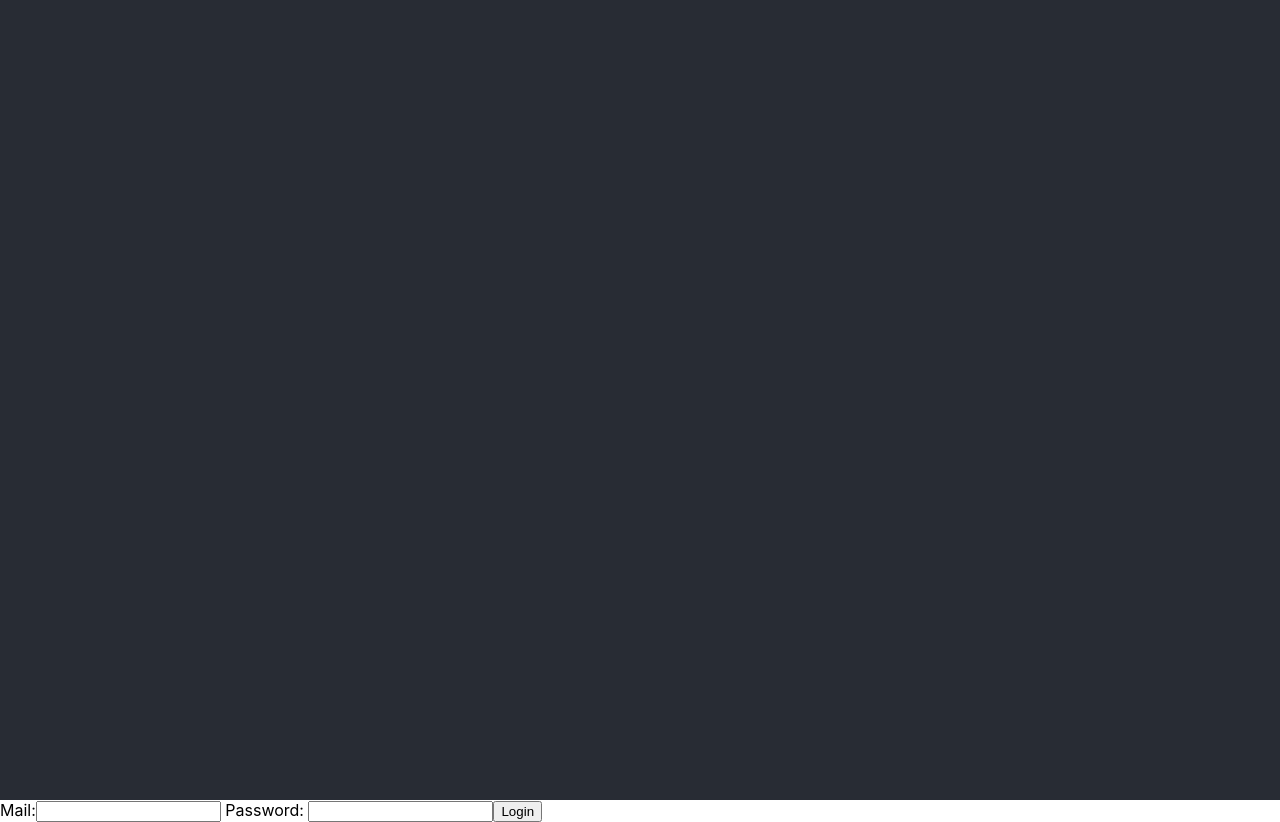
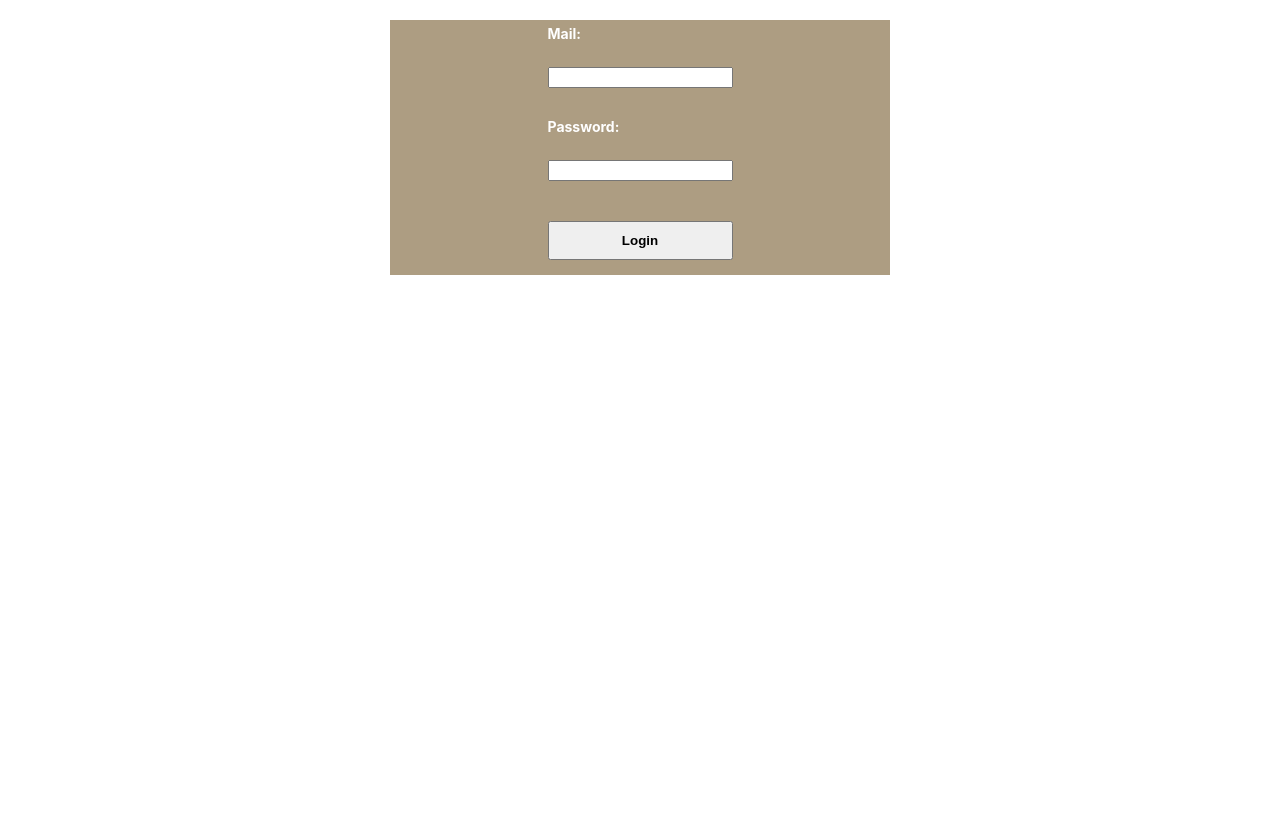
Before and after one commit to GrumpyArdias/miranda-backoffice, a React (Create React App) app: page / in a window 1280 px wide. After the commit the page ends 800 px from the top, so only its background shows below. Built offline with nearby package versions, Linux system fonts and the light colour scheme.

Commit message:
Login placeholder done

```diff
--- a/src/App.js
+++ b/src/App.js
@@ -2,11 +2,7 @@ import "./App.css";
 import React from "react";
 
 function App() {
-  return (
-    <div className="App">
-      <header className="App-header"></header>
-    </div>
-  );
+  return <div className="App"></div>;
 }
 
 export default App;
--- a/src/components/Login.jsx
+++ b/src/components/Login.jsx
@@ -1,8 +1,10 @@
 import React, { useState, useEffect } from "react";
+import { Container, MiniContainer } from "./styles/Containers.style";
+import { LoginForm } from "./styles/Form.style";
 function Login() {
   const [mail, setMail] = useState("");
   const [password, setPassword] = useState("");
-  const [logged, setLogged] = useState(false);
+  const [logged, setLogged] = useState(localStorage.getItem("logged") || false);
 
   useEffect(() => {
     console.log(`username changed to: ${mail}`);
@@ -11,6 +13,10 @@ function Login() {
   useEffect(() => {
     console.log(`password changed to: ${password}`);
   }, [password]);
+
+  useEffect(() => {
+    localStorage.setItem("logged", logged);
+  }, [logged]);
 
   const handleLogin = (e) => {
     e.preventDefault();
@@ -38,15 +44,30 @@ function Login() {
   return (
     <>
       {logged ? (
-        <div>You are allready logged in</div>
+        <MiniContainer style={{ backgroundColor: "54edbe" }}>
+          You are allready logged in
+        </MiniContainer>
       ) : (
-        <form onSubmit={handleLogin}>
-          <label>Mail:</label>
-          <input type="email" value={mail} onChange={habdleMail} />
-          <label> Password: </label>
-          <input type="password" value={password} onChange={handlePassword} />
-          <button type="submit"> Login</button>
-        </form>
+        <Container>
+          <MiniContainer>
+            {" "}
+            <LoginForm onSubmit={handleLogin}>
+              <label>Mail:</label>
+              <br />
+              <input type="email" value={mail} onChange={habdleMail} />
+              <br />
+              <label> Password: </label>
+              <br />
+              <input
+                type="password"
+                value={password}
+                onChange={handlePassword}
+              />
+              <br />
+              <button type="submit"> Login</button>
+            </LoginForm>
+          </MiniContainer>
+        </Container>
       )}
     </>
   );
--- /dev/null
+++ b/src/components/styles/Containers.style.js
@@ -0,0 +1,17 @@
+import styled from "@emotion/styled";
+
+export const Container = styled.div`
+  max-width: 100%;
+  padding: 20px 40px;
+  margin: 0 auto;
+`;
+
+export const MiniContainer = styled.div`
+  max-width: 40%;
+  padding: 5px 10px;
+  margin: 0 auto;
+  background-color: #ad9d82;
+  display: flex;
+  justify-content: center;
+  align-items: center;
+`;
--- /dev/null
+++ b/src/components/styles/Form.style.js
@@ -0,0 +1,21 @@
+import styled from "@emotion/styled";
+
+export const LoginForm = styled.form`
+  display: flex;
+  flex-direction: column;
+  padding-bottom: 10px;
+  label {
+    font-size: 14px;
+    font-weight: 700;
+    margin-bottom: 5px;
+    color: white;
+  }
+  input {
+    margin-bottom: 10px;
+  }
+  button {
+    margin-top: 10px;
+    padding: 10px 10px;
+    font-weight: 700;
+  }
+`;
```
